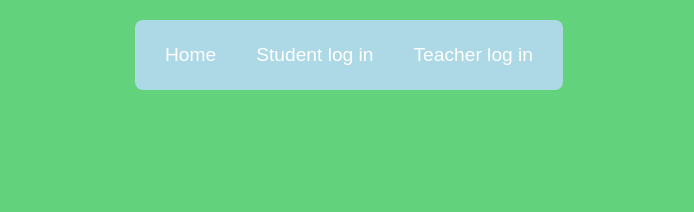
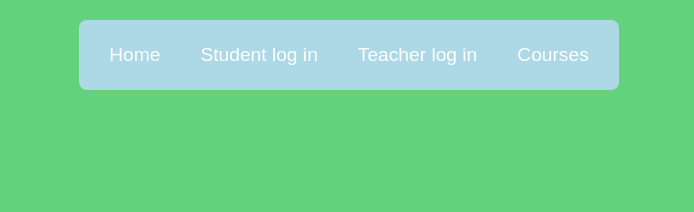
Before and after one commit to lunaraudio/SDEV255-Final-Project, a plain HTML site: page index.html in a window 1280 px wide. Shown: the top 212 px of the page, without its empty margins (291-985 px from the left). Drawn offline with Linux system fonts and the light colour scheme.

Commit message:
Update index.html

```diff
--- a/index.html
+++ b/index.html
@@ -16,6 +16,7 @@
              <li><a href="index.html">Home</a> </li>
              <li><a href="student.html">Student log in</a> </li>
              <li><a href="teacher.html">Teacher log in</a> </li>
+            <li><a href="Courses.html">Courses</a> </li>
          </ul>
     </nav>
 
```
